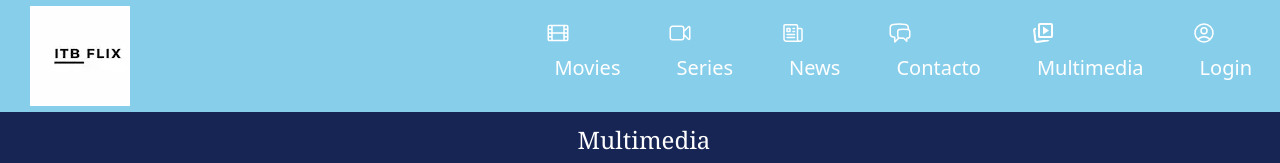
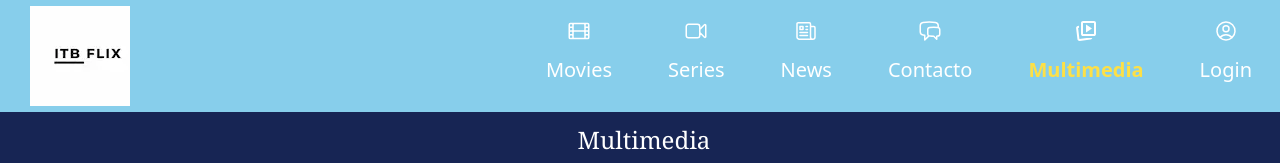
Before and after one commit to yenevielroberts/ITBFLIX_REACT, a React (Vite) app: page /multimedia in a window 1280 px wide. Shown: the top 163 px of the page. Built offline with nearby package versions, Linux system fonts and the light colour scheme.

Commit message:
hover para la página activa

```diff
--- a/src/css/styleHeader.scss
+++ b/src/css/styleHeader.scss
@@ -40,11 +40,13 @@
     .hamburger-btn {
         display: flex;
         flex-direction: column;
+        align-items: center;
+        justify-content: center;
         gap: 0.3125rem;
         background: none;
         border: none;
         cursor: pointer;
-        padding: 0.5rem;
+        padding: 0.625rem;
         border-radius: 0.5rem;
         transition: all 0.3s ease;
 
@@ -54,6 +56,11 @@
             background-color: $color-text-section;
             transition: all 0.3s ease;
             border-radius: 0.125rem;
+        }
+
+        &:focus-visible {
+            outline: 0.125rem solid $light-blue;
+            outline-offset: 0.125rem;
         }
     }
 
@@ -68,16 +75,25 @@
             top: 7rem;
             left: 0;
             width: 100%;
-            padding: 1.25rem;
+            padding: 0.75rem;
             z-index: 100;
+            border-radius: 0 0 0.75rem 0.75rem;
+            box-shadow: 0 0.75rem 1.5rem rgba(0, 0, 0, 0.2);
+            overflow: hidden;
 
             li {
 
+                display: flex;
+                flex-direction: column;
+                align-items: center;
+                gap: 0.25rem;
                 text-align: center;
-                padding: 0.9375rem 0;
+                padding: 0.75rem 0;
                 list-style: none;
                 font-size: 0.875rem;
                 transition: background-color 0.3s ease;
+                background-color: $color-fondo;
+                border-bottom: 1px solid $light-blue;
 
                 a {
                     color: $color-text-section;
@@ -86,19 +102,20 @@
                     padding: 0.5rem;
                     border-radius: 0.3125rem;
                 }
-            }
 
-            /*Bucle*/
-             @for $i from 1 through 5 {
-                li:nth-child(#{$i}) {
-                    @if $i % 2 == 0 {
-                        background-color: $light-blue;
-                    } @else {
-                        background-color: $color-black;
-                    }
+                a.active-link {
+                    color: $color-focus;
+                    font-weight: bold;
+                }
+
+                &:hover {
+                    background-color: rgba($color-focus, 0.15);
                 }
             }
 
+            li:last-child {
+                border-bottom: none;
+            }
 
             /* Cuando React añade .active a .nav-links se muestra */
             &.active {
@@ -135,6 +152,11 @@
                 li {
                     padding: 1.25rem 0;
                     font-size: 1rem;
+
+                    a.active-link {
+                        color: $color-focus;
+                        font-weight: bold;
+                    }
                 }
             }
         }
@@ -160,11 +182,20 @@
                 flex-direction: row;
                 background-color: transparent;
                 padding: 0;
+                box-shadow: none;
+                border-radius: 0;
+                overflow: visible;
 
                 li {
                     margin-left: 2.5rem;
-                    background-color: $light-blue !important;
+                    background-color: transparent !important;
+                    border-bottom: none;
                     font-size: 1.25rem;
+
+                    a.active-link {
+                        color: $color-focus;
+                        font-weight: bold;
+                    }
                 }
             }
         }
--- a/src/css/styles.css
+++ b/src/css/styles.css
@@ -6,7 +6,7 @@
 /* --- DISEÑO PARA ESCRITORIO (POR DEFECTO) --- */
 .header-container {
   /*Condicional*/
-  background-color: #1d4ed8;
+  background-color: skyblue;
   /* bg-blue-900 */
   height: 7rem;
   display: flex;
@@ -33,66 +33,72 @@
 .header-container .hamburger-btn {
   display: flex;
   flex-direction: column;
+  align-items: center;
+  justify-content: center;
   gap: 0.3125rem;
   background: none;
   border: none;
   cursor: pointer;
-  padding: 0.5rem;
+  padding: 0.625rem;
   border-radius: 0.5rem;
   transition: all 0.3s ease;
 }
 .header-container .hamburger-btn .bar {
   width: 1.875rem;
   height: 0.25rem;
-  background-color: #f8fafc;
+  background-color: #ffffff;
   transition: all 0.3s ease;
   border-radius: 0.125rem;
+}
+.header-container .hamburger-btn:focus-visible {
+  outline: 0.125rem solid skyblue;
+  outline-offset: 0.125rem;
 }
 .header-container nav {
   /* En móvil: ocultar el menú por defecto. La lista debe usar la clase .nav-links */
 }
 .header-container nav .nav-links {
-  background-color: #0f172a;
+  background-color: #1e3a8a;
   display: none;
   flex-direction: column;
   position: absolute;
   top: 7rem;
   left: 0;
   width: 100%;
-  padding: 1.25rem;
+  padding: 0.75rem;
   z-index: 100;
+  border-radius: 0 0 0.75rem 0.75rem;
+  box-shadow: 0 0.75rem 1.5rem rgba(0, 0, 0, 0.2);
+  overflow: hidden;
 }
 .header-container nav .nav-links li {
+  display: flex;
+  flex-direction: column;
+  align-items: center;
+  gap: 0.25rem;
   text-align: center;
-  padding: 0.9375rem 0;
+  padding: 0.75rem 0;
   list-style: none;
   font-size: 0.875rem;
   transition: background-color 0.3s ease;
+  background-color: #1e3a8a;
+  border-bottom: 1px solid skyblue;
 }
 .header-container nav .nav-links li a {
-  color: #f8fafc;
+  color: #ffffff;
   text-decoration: none;
   display: block;
   padding: 0.5rem;
   border-radius: 0.3125rem;
 }
-.header-container nav .nav-links {
-  /*Bucle*/
+.header-container nav .nav-links li a .active-link {
+  color: #fde047;
 }
-.header-container nav .nav-links li:nth-child(1) {
-  background-color: #0b0f1a;
+.header-container nav .nav-links li:hover {
+  background-color: rgba(253, 224, 71, 0.15);
 }
-.header-container nav .nav-links li:nth-child(2) {
-  background-color: #1d4ed8;
-}
-.header-container nav .nav-links li:nth-child(3) {
-  background-color: #0b0f1a;
-}
-.header-container nav .nav-links li:nth-child(4) {
-  background-color: #1d4ed8;
-}
-.header-container nav .nav-links li:nth-child(5) {
-  background-color: #0b0f1a;
+.header-container nav .nav-links li:last-child {
+  border-bottom: none;
 }
 .header-container nav .nav-links {
   /* Cuando React añade .active a .nav-links se muestra */
@@ -142,10 +148,14 @@
     flex-direction: row;
     background-color: transparent;
     padding: 0;
+    box-shadow: none;
+    border-radius: 0;
+    overflow: visible;
   }
   .header-container nav .nav-links li {
     margin-left: 2.5rem;
-    background-color: #1d4ed8 !important;
+    background-color: transparent !important;
+    border-bottom: none;
     font-size: 1.25rem;
   }
 }
@@ -154,7 +164,7 @@
 .containerImg {
   display: flex;
   flex-direction: column;
-  background-color: #0f172a;
+  background-color: #1e3a8a;
   margin-bottom: 100px;
   padding: 10px;
   height: -moz-fit-content;
@@ -168,7 +178,7 @@
 }
 
 .image:hover {
-  outline: 4px solid #f59e0b;
+  outline: 4px solid #fde047;
 }
 
 .til-section {
@@ -177,7 +187,7 @@
   margin-bottom: 10px;
   margin-left: 5px;
   padding: 10px;
-  color: #f8fafc;
+  color: #ffffff;
   font-family: sans-serif;
   font-size: 30px;
 }
```
Also changed, not shown: 1 other file (tests, documents, lock files or other folders).
